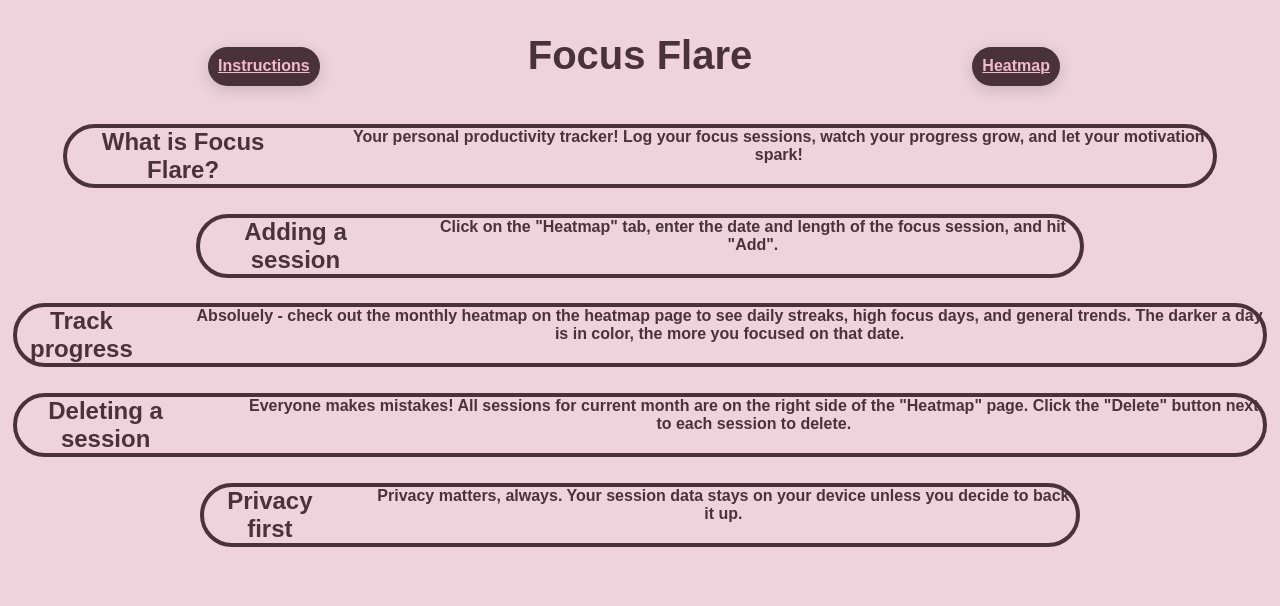
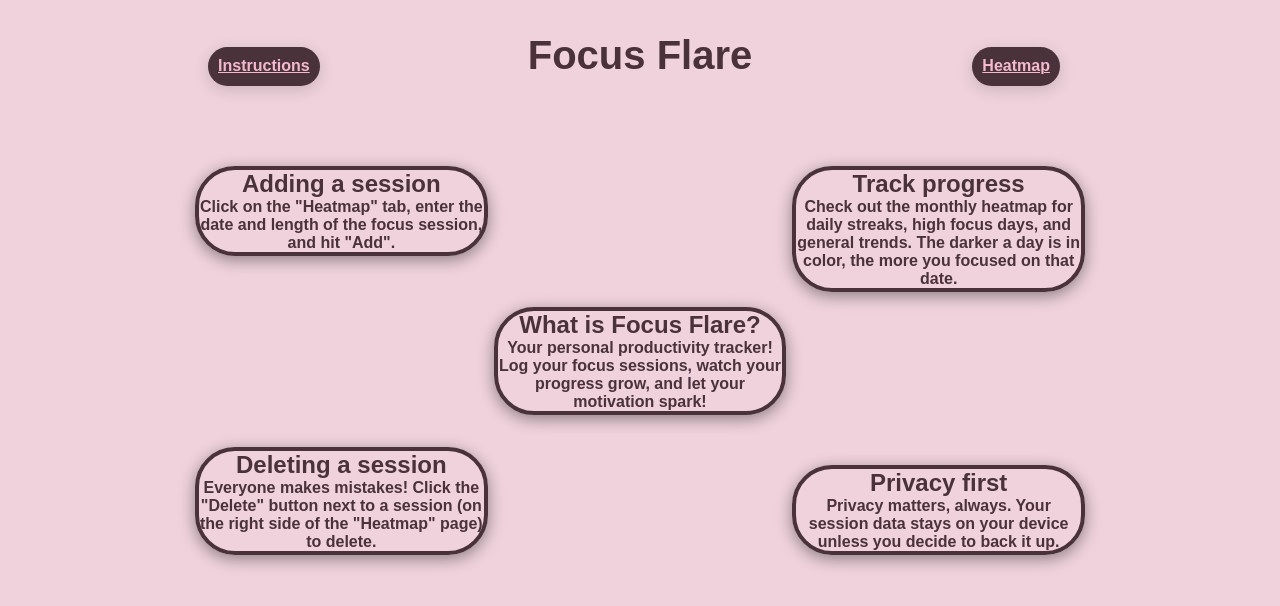
Before and after one commit to Divya-K2517/FocusFlare, a React (Create React App) app in the folder frontend/: page /instructions in a window 1280 px wide. Shown: the top 606 px of the page. Built offline with nearby package versions, Linux system fonts and the light colour scheme; a web font is replaced by a local one.

Commit message:
instructions page tweaks

```diff
--- a/frontend/src/App.css
+++ b/frontend/src/App.css
@@ -196,25 +196,63 @@ button:active {
   line-height: normal;
 }
 .blurbs-container{
-  display: flex;
-  flex-direction: column;
+  display: grid;
+  grid-template-columns: 1fr 1fr 1fr;
+  grid-template-rows: 1fr 1fr 1fr;
   justify-items: center;
   align-items: center;
+  margin-top: 4%;
+  margin-left: 15%;
+  margin-right: 15%;
+  height: 100%;
+}
+.top-left {
+  grid-column: 1 / 2;
+  grid-row: 1 / 2;
+  justify-self: start;
+  align-self: start;
+}
+.top-right {
+  grid-column: 3 / 4;
+  grid-row: 1 / 2;
+  justify-self: end;
+  align-self: start;
+}
+.bottom-left {
+  grid-column: 1 / 2;
+  grid-row: 3 / 4;
+  justify-self: start;
+  align-self: end;
+}
+.bottom-right {
+  grid-column: 3 / 4;
+  grid-row: 3 / 4;
+  justify-self: end;
+  align-self: end;
+}
+.center {
+  grid-column: 2 / 3;
+  grid-row: 2 / 3;
+  justify-self: center;
+  align-self: center;
 }
 .blurb{
-  display: flex;
-  flex-direction: row;
-  flex: 1;
+
   border-width: 4px;
   border-radius: 40px;
   border-style: solid;
   border-color: #4A323B;
   gap: 4%;
   margin:1%;
+  box-shadow: 0 4px 16px rgba(0, 0, 0, 0.4);
 }
 .blurb-title{
   font-size: x-large;
 }
 .blurb-content{
-
+  font-size: medium;
 }
+.blurb:hover {
+  background-color: #4A323B;
+  color:#efd2dc;
+}
--- a/frontend/src/InstructionsPage.tsx
+++ b/frontend/src/InstructionsPage.tsx
@@ -8,27 +8,27 @@ function InstructionsPage() {
         <div className="App">
             <div className="blurbs-container">
 
-                <div className="blurb">
+                <div className="blurb corner top-left">
+                    <div className="blurb-title">Adding a session</div>
+                    <div className="blurb-content">Click on the "Heatmap" tab, enter the date and length of the focus session, and hit "Add".</div>
+                </div>
+
+                <div className="blurb corner top-right">
+                    <div className="blurb-title">Track progress</div>
+                    <div className="blurb-content">Check out the monthly heatmap for daily streaks, high focus days, and general trends. The darker a day is in color, the more you focused on that date.</div>
+                </div>
+
+                <div className="blurb center">
                     <div className="blurb-title">What is Focus Flare?</div>
                     <div className="blurb-content">Your personal productivity tracker! Log your focus sessions, watch your progress grow, and let your motivation spark!</div>
                 </div>
 
-                <div className="blurb">
-                    <div className="blurb-title">Adding a session</div>
-                    <div className="blurb-content">Click on the "Heatmap" tab, enter the date and length of the focus session, and hit "Add".</div>
+                <div className="blurb corner bottom-left">
+                    <div className="blurb-title">Deleting a session</div>
+                    <div className="blurb-content">Everyone makes mistakes! Click the "Delete" button next to a session (on the right side of the "Heatmap" page) to delete.</div>
                 </div>
 
-                <div className="blurb">
-                    <div className="blurb-title">Track progress</div>
-                    <div className="blurb-content">Absoluely - check out the monthly heatmap on the heatmap page to see daily streaks, high focus days, and general trends. The darker a day is in color, the more you focused on that date.</div>
-                </div>
-
-                <div className="blurb">
-                    <div className="blurb-title">Deleting a session</div>
-                    <div className="blurb-content">Everyone makes mistakes! All sessions for current month are on the right side of the "Heatmap" page. Click the "Delete" button next to each session to delete.</div>
-                </div>
-
-                <div className="blurb">
+                <div className="blurb corner bottom-right">
                     <div className="blurb-title">Privacy first</div>
                     <div className="blurb-content">Privacy matters, always. Your session data stays on your device unless you decide to back it up.</div>
                 </div>
```
